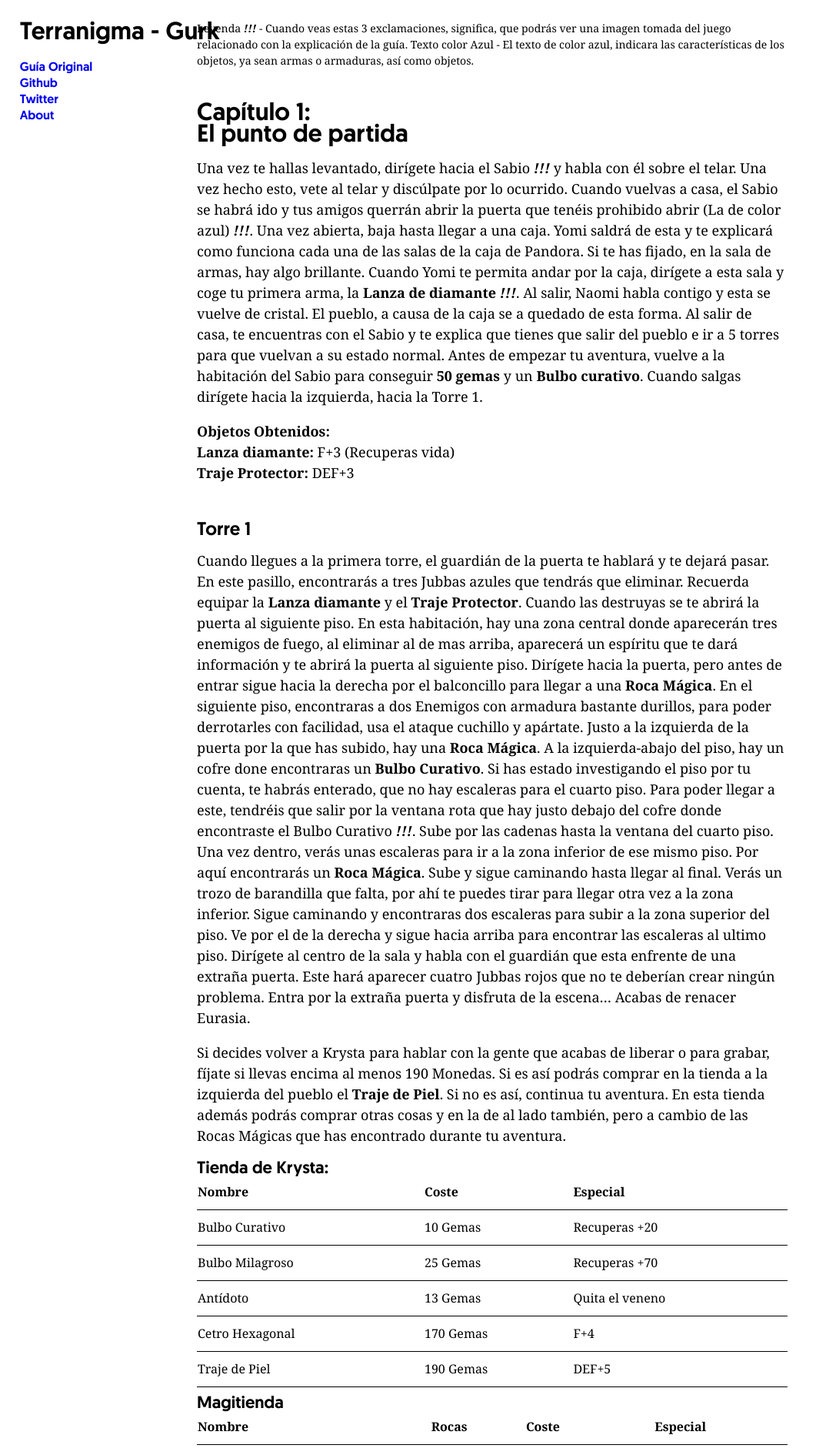
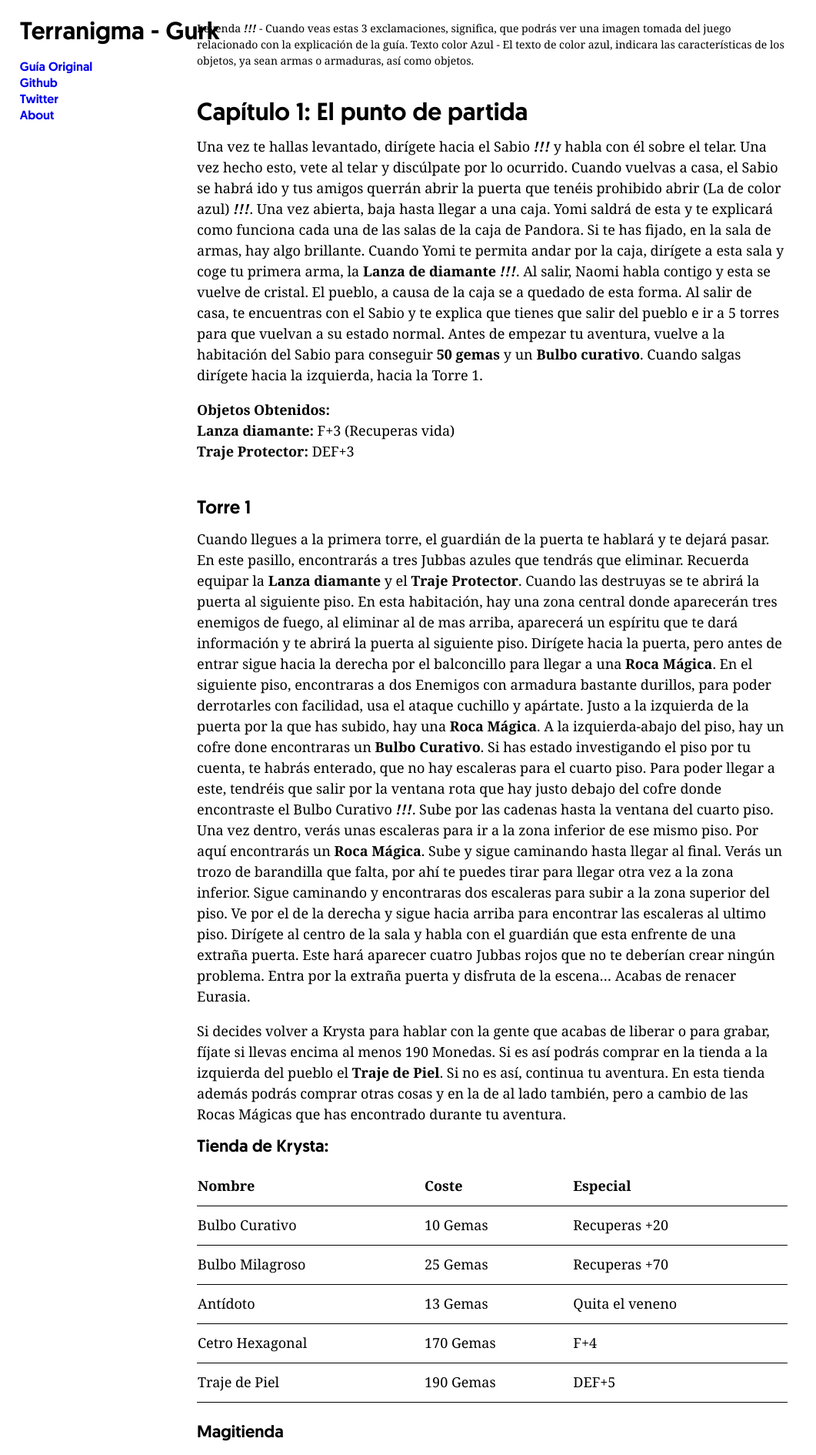
Before and after one commit to hacknug/iguides, a Jekyll site: the page built from _posts/2015-05-18-capitulo-1.md, in a window 1280 px wide. Shown: the top 1890 px of the page at 77% size, without its empty margins (0-1061 px from the left). Built offline with Jekyll 4.4.1, drawn with Linux system fonts in a browser that asks for light colours; Markdown is read by kramdown in place of the engine named in the settings; a style sheet for code colours, icons or effects is not loaded.

Commit message:
no message

```diff
--- a/_posts/2015-05-18-capitulo-1.md
+++ b/_posts/2015-05-18-capitulo-1.md
@@ -8,7 +8,7 @@
 Texto color Azul - El texto de color azul, indicara las características de los objetos, ya sean armas o armaduras, así como objetos.
 </p>
 
-<h1>Capítulo 1:<br>El punto de partida</h1>
+# Capítulo 1: El punto de partida
 
 Una vez te hallas levantado, dirígete hacia el Sabio _**!!!**_ y habla con él sobre el telar. Una vez hecho esto, vete al telar y discúlpate por lo ocurrido. Cuando vuelvas a casa, el Sabio se habrá ido y tus amigos querrán abrir la puerta que tenéis prohibido abrir (La de color azul) _**!!!**_. Una vez abierta, baja hasta llegar a una caja. Yomi saldrá de esta y te explicará como funciona cada una de las salas de la caja de Pandora. Si te has fijado, en la sala de armas, hay algo brillante. Cuando Yomi te permita andar por la caja, dirígete a esta sala y coge tu primera arma, la **Lanza de diamante** _**!!!**_. Al salir, Naomi habla contigo y esta se vuelve de cristal. El pueblo, a causa de la caja se a quedado de esta forma. Al salir de casa, te encuentras con el Sabio y te explica que tienes que salir del pueblo e ir a 5 torres para que vuelvan a su estado normal. Antes de empezar tu aventura, vuelve a la habitación del Sabio para conseguir **50 gemas** y un **Bulbo curativo**. Cuando salgas dirígete hacia la izquierda, hacia la Torre 1.
 
--- a/styles.css
+++ b/styles.css
@@ -60,7 +60,7 @@
   font-size: .75rem;
 }
 
-article p, li {
+article p, li, table {
   /* -webkit-hyphens: auto;
   -moz-hyphens: auto;
   -epub-hyphens: auto;
```
